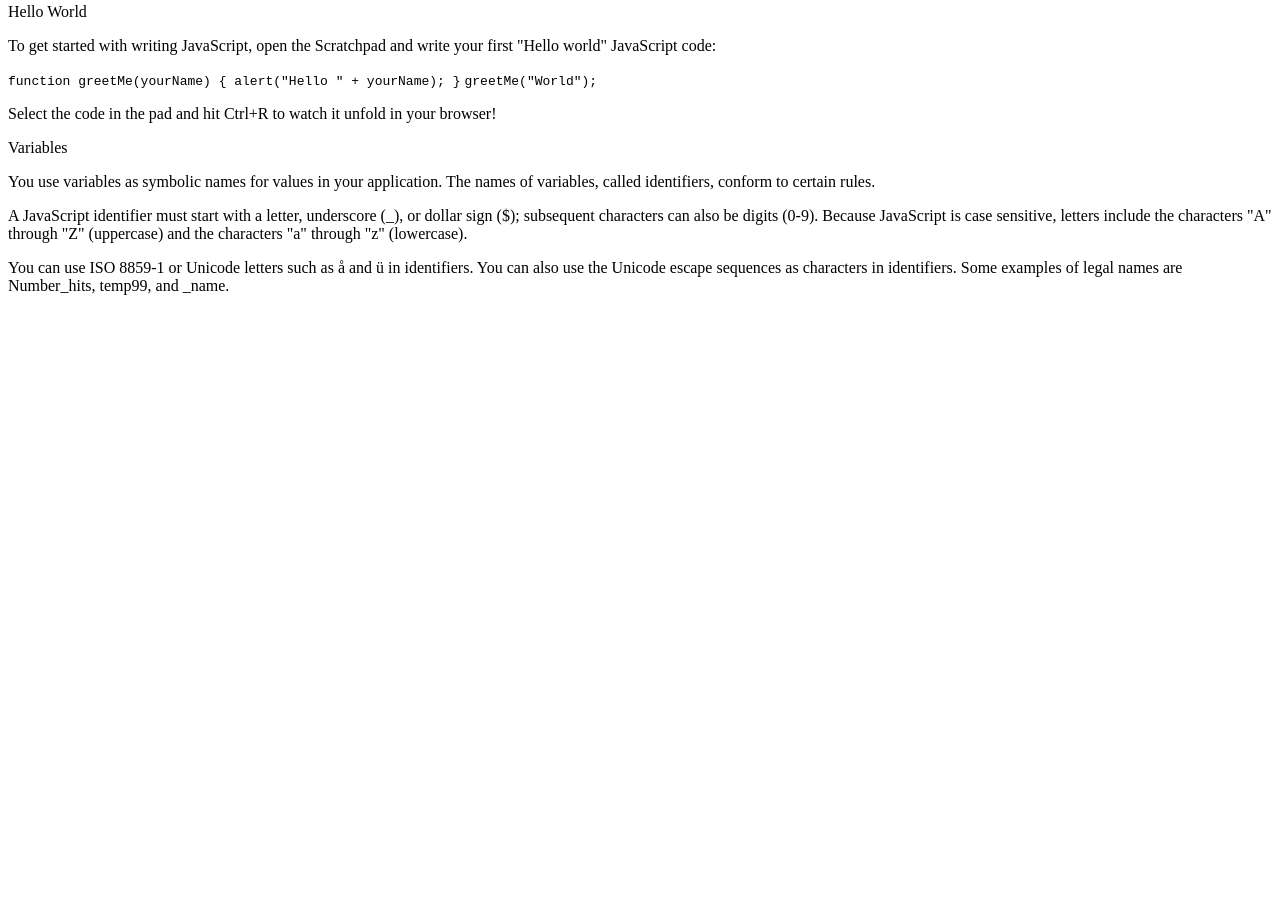
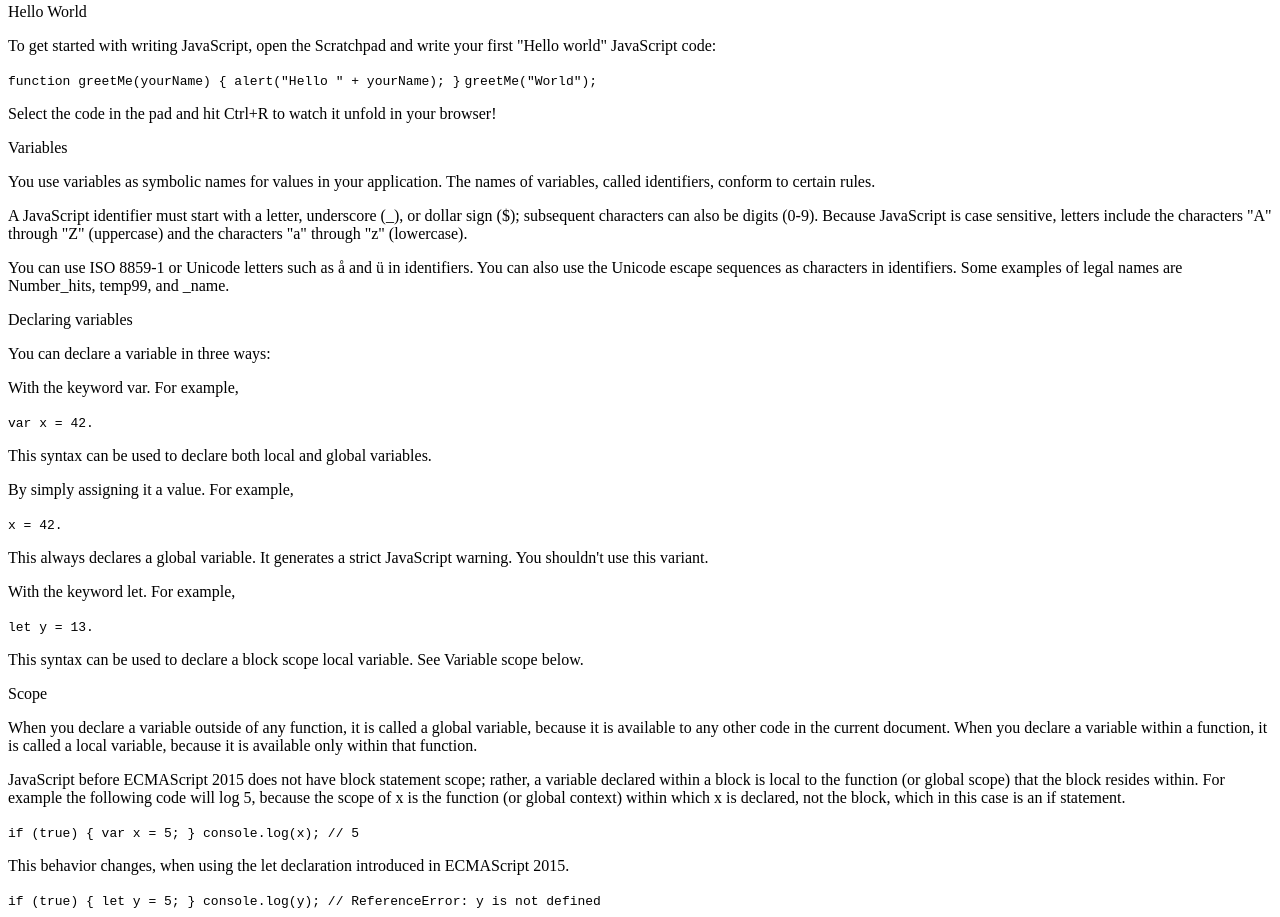
Before and after one commit to justaway1/JS-Technical-Documentation-Page, a plain HTML site: page index.html in a window 1280 px wide. Shown: the part 1138-2055 px from the top of the page. Before the commit the page ends 1449 px from the top, so only its background shows below. Drawn offline with Linux system fonts and the light colour scheme.

Commit message:
More Sections

```diff
--- a/index.html
+++ b/index.html
@@ -84,3 +84,38 @@
            <p>A JavaScript identifier must start with a letter, underscore (_), or dollar sign ($); subsequent characters can also be digits (0-9). Because JavaScript is case sensitive, letters include the characters "A" through "Z" (uppercase) and the characters "a" through "z" (lowercase).</p>
            <p>You can use ISO 8859-1 or Unicode letters such as å and ü in identifiers. You can also use the Unicode escape sequences as characters in identifiers. Some examples of legal names are Number_hits, temp99, and _name.</p>
          </section>
+         <section class='main-section' id='Declaring_variables'>
+            <header id='Declaring_variables'>Declaring variables</header>
+         <p>You can declare a variable in three ways:
+     </p>
+         <p>With the keyword var. For example,
+     </p>
+         <code class='code'>var x = 42.
+     </code>
+         <p>This syntax can be used to declare both local and global variables.
+
+     </p>
+         <p>By simply assigning it a value. For example,
+     </p>
+         <code class='code'>x = 42.
+     </code>
+     <p>This always declares a global variable. It generates a strict JavaScript warning. You shouldn't use this variant.
+
+     </p>
+     <p>With the keyword let. For example,
+     </p>
+     <code class='code'>let y = 13.
+     </code>
+     <p>This syntax can be used to declare a block scope local variable. See Variable scope below.
+
+     </p>
+          </section>
+          <section class='main-section' id='Scope'>
+            <header id='Scope'>Scope</header>
+            <p>When you declare a variable outside of any function, it is called a global variable, because it is available to any other code in the current document. When you declare a variable within a function, it is called a local variable, because it is available only within that function.</p>
+            <p>JavaScript before ECMAScript 2015 does not have block statement scope; rather, a variable declared within a block is local to the function (or global scope) that the block resides within. For example the following code will log 5, because the scope of x is the function (or global context) within which x is declared, not the block, which in this case is an if statement.</p>
+            <code class='code'>if (true) { var x = 5; } console.log(x); // 5</code>
+            <p>This behavior changes, when using the let declaration introduced in ECMAScript 2015.</p>
+            <code class='code'>if (true) { let y = 5; } console.log(y); // ReferenceError: y is
+     not defined</code>
+          </section>
```
